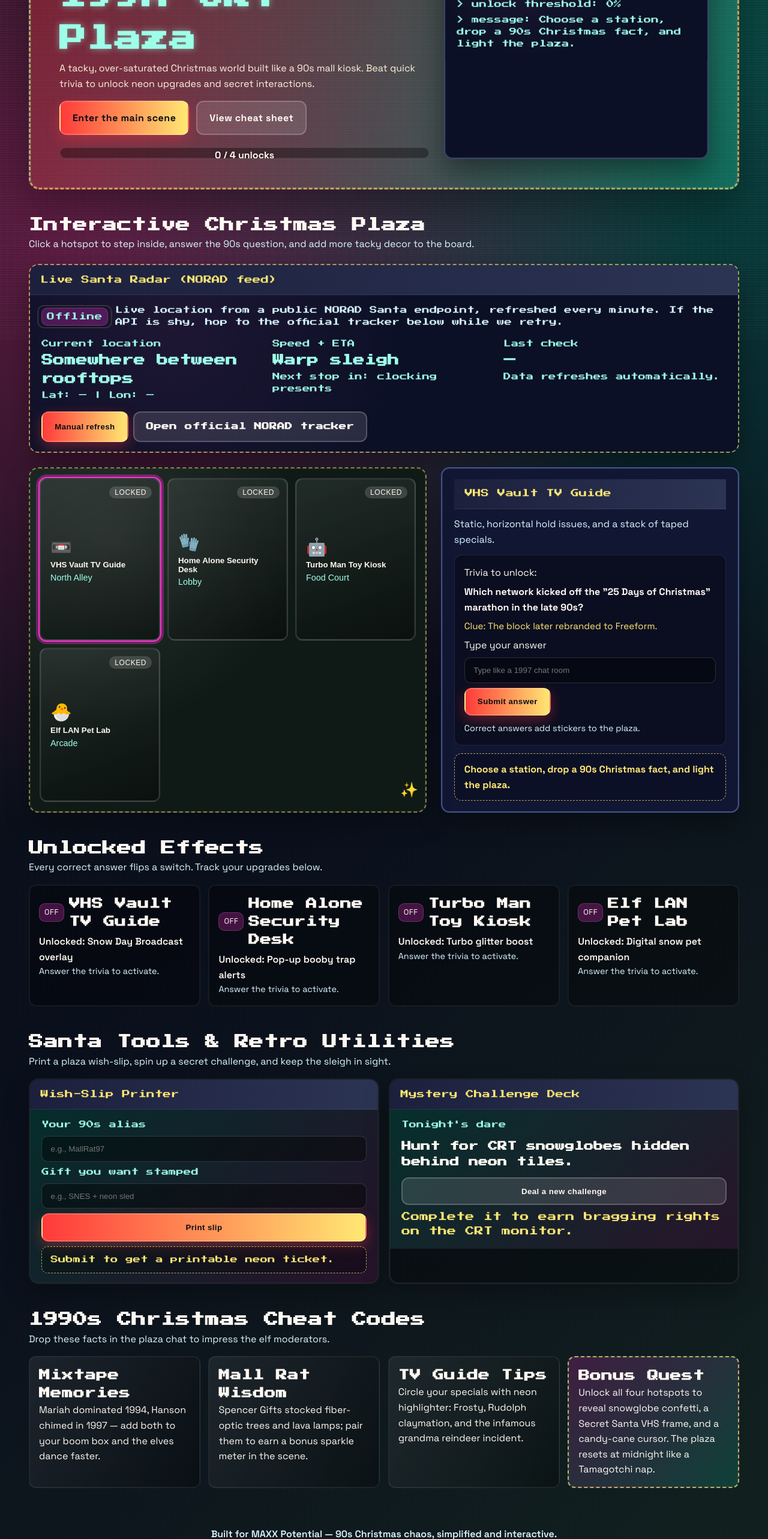
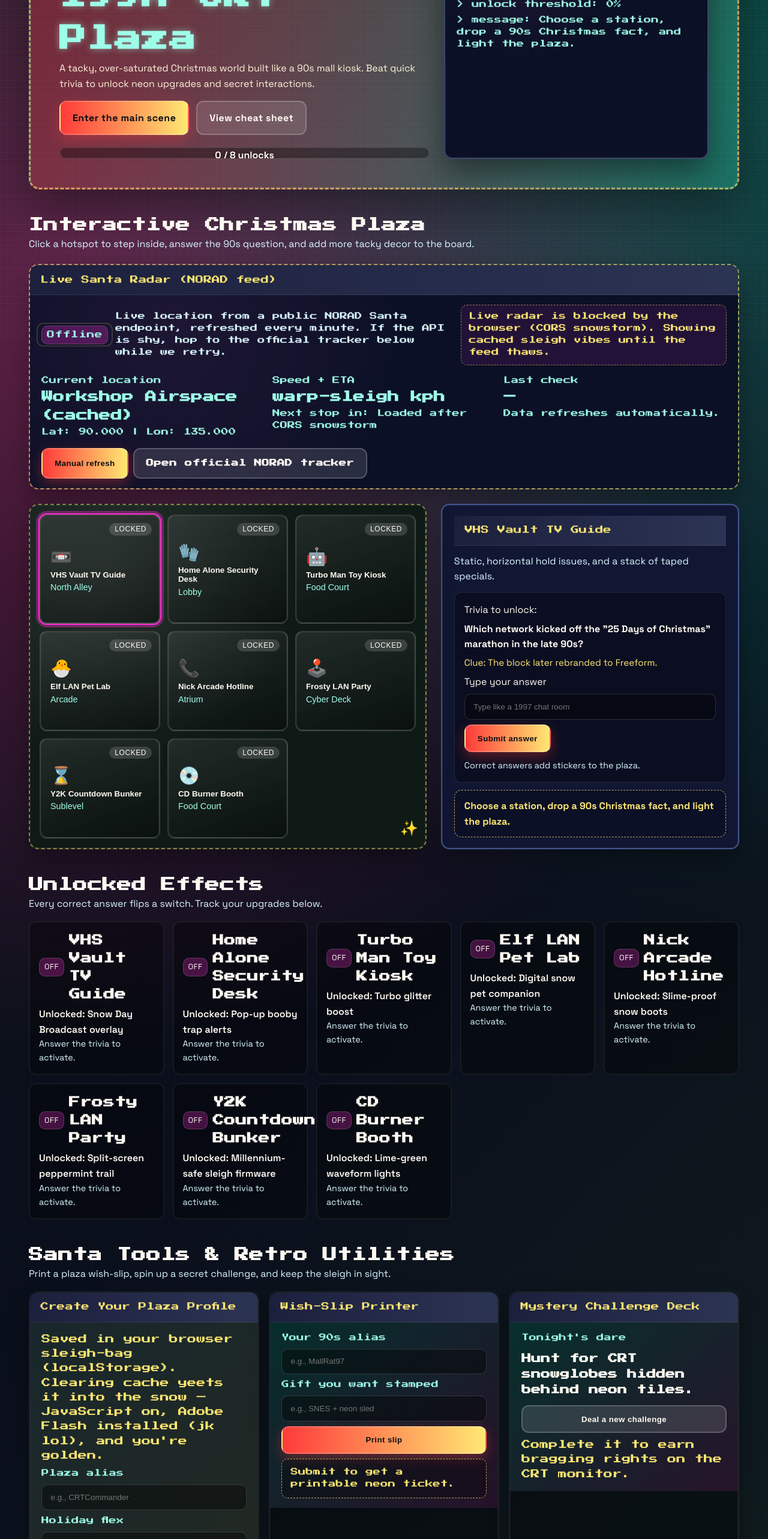
Before and after one commit to 1nc0gn30/2025-tackathon-website-MAXX-Potential, a React (Vite) app: page / in a window 1280 px wide. Shown: the part 234-2800 px from the top of the page at 60% size. Built offline with nearby package versions, Linux system fonts and the light colour scheme; no server answers.

Commit message:
Expand trivia and add local profile builder

```diff
--- a/src/App.css
+++ b/src/App.css
@@ -202,6 +202,15 @@
 .tracker__hint {
   margin: 0;
   color: #d8f6ff;
+}
+
+.tracker__alert {
+  margin: 0;
+  color: #ffe873;
+  background: rgba(255, 47, 210, 0.1);
+  border: 1px dashed rgba(255, 232, 115, 0.5);
+  padding: 0.6rem 0.8rem;
+  border-radius: 10px;
 }
 
 .tracker__grid {
@@ -479,6 +488,44 @@
   box-shadow: inset 0 0 0 1px rgba(255, 255, 255, 0.05), 0 18px 40px rgba(0, 0, 0, 0.28);
 }
 
+.profile__card .panel__body {
+  background: linear-gradient(140deg, rgba(158, 255, 232, 0.12), rgba(255, 232, 115, 0.12));
+}
+
+.profile__preview {
+  display: grid;
+  grid-template-columns: auto 1fr;
+  gap: 0.8rem;
+  align-items: center;
+  background: rgba(0, 0, 0, 0.35);
+  border: 1px dashed rgba(255, 232, 115, 0.6);
+  border-radius: 12px;
+  padding: 0.75rem 0.9rem;
+}
+
+.profile__avatar {
+  width: 58px;
+  height: 58px;
+  border-radius: 14px;
+  display: grid;
+  place-items: center;
+  font-size: 1.6rem;
+  background: linear-gradient(135deg, rgba(255, 47, 210, 0.18), rgba(0, 255, 200, 0.2));
+  box-shadow: inset 0 0 0 1px rgba(255, 255, 255, 0.08);
+}
+
+.profile__title {
+  margin: 0;
+  font-weight: 800;
+  color: #9effe8;
+}
+
+.profile__meta,
+.profile__gift {
+  margin: 0;
+  color: #fef3db;
+}
+
 .utility__body {
   display: grid;
   gap: 0.5rem;
--- a/src/App.jsx
+++ b/src/App.jsx
@@ -46,6 +46,50 @@
     reward: 'Unlocked: Digital snow pet companion',
     clue: 'Came with a keychain and a tiny reset button.',
     zone: 'Arcade'
+  },
+  {
+    id: 'nick-arcade',
+    title: 'Nick Arcade Hotline',
+    sprite: '📞',
+    flavor: 'Rotary phones calling in for slime updates and bonus rounds.',
+    trivia: 'Which green goop made winning contestants famous (and messy)?',
+    answers: ['slime', 'nickelodeon slime'],
+    reward: 'Unlocked: Slime-proof snow boots',
+    clue: 'You better duck when the studio audience chants.',
+    zone: 'Atrium'
+  },
+  {
+    id: 'arcade-lan',
+    title: 'Frosty LAN Party',
+    sprite: '🕹️',
+    flavor: 'Ethernet cables strung like garland over CRT monitors.',
+    trivia: 'Name the classic snowboarding game kids linked up on PlayStation.',
+    answers: ['ssx', 'ssx tricky'],
+    reward: 'Unlocked: Split-screen peppermint trail',
+    clue: 'The announcer yelled “Tricky!” every time you nailed a combo.',
+    zone: 'Cyber Deck'
+  },
+  {
+    id: 'y2k',
+    title: 'Y2K Countdown Bunker',
+    sprite: '⌛',
+    flavor: 'Candle-lit basement with printed internet guides and floppy disks.',
+    trivia: 'What two-digit fix panicked everyone at midnight 1999?',
+    answers: ['y2k', 'millennium bug'],
+    reward: 'Unlocked: Millennium-safe sleigh firmware',
+    clue: 'Bank clocks and airport boards were supposedly doomed.',
+    zone: 'Sublevel'
+  },
+  {
+    id: 'cd-burner',
+    title: 'CD Burner Booth',
+    sprite: '💿',
+    flavor: 'Stacks of blank discs waiting for the ultimate holiday mixtape.',
+    trivia: 'Which file-sharing program spread those jingle jams across dial-up?',
+    answers: ['napster'],
+    reward: 'Unlocked: Lime-green waveform lights',
+    clue: 'Its mascot was a cat with headphones.',
+    zone: 'Food Court'
   }
 ]
 
@@ -65,6 +109,20 @@
 ]
 
 const TRACKER_API = 'https://api.noradsanta.org/track'
+const TRACKER_FALLBACK = {
+  city: 'Workshop Airspace (cached)',
+  lat: '90.000',
+  lon: '135.000',
+  speed: 'warp-sleigh',
+  eta: 'Loaded after CORS snowstorm'
+}
+
+const defaultProfile = {
+  alias: '',
+  bio: '',
+  favoriteGift: '',
+  flair: '🎄'
+}
 
 const parseSantaPayload = (payload) => {
   if (!payload || typeof payload !== 'object') return null
@@ -104,10 +162,20 @@
   const [trackerState, setTrackerState] = useState('loading')
   const [santaSnapshot, setSantaSnapshot] = useState(null)
   const [lastTrackerUpdate, setLastTrackerUpdate] = useState(null)
+  const [trackerError, setTrackerError] = useState('')
   const [wishlistName, setWishlistName] = useState('')
   const [wishlistGift, setWishlistGift] = useState('')
   const [wishOutput, setWishOutput] = useState(null)
   const [secretChallenge, setSecretChallenge] = useState('Hunt for CRT snowglobes hidden behind neon tiles.')
+  const [profile, setProfile] = useState(() => {
+    if (typeof window === 'undefined') return defaultProfile
+    const stored = window.localStorage.getItem('crt-profile')
+    try {
+      return stored ? { ...defaultProfile, ...JSON.parse(stored) } : defaultProfile
+    } catch (error) {
+      return defaultProfile
+    }
+  })
 
   const activeStation = useMemo(
     () => stations.find((station) => station.id === activeId) || stations[0],
@@ -118,6 +186,7 @@
 
   const refreshSanta = useCallback(async () => {
     setTrackerState((prev) => (prev === 'ready' ? 'refreshing' : 'loading'))
+    setTrackerError('')
     try {
       const response = await fetch(TRACKER_API, { headers: { accept: 'application/json' } })
       if (!response.ok) throw new Error('Bad response')
@@ -129,7 +198,10 @@
       setTrackerState('ready')
     } catch (error) {
       setTrackerState('error')
-      setSantaSnapshot(null)
+      setSantaSnapshot((prev) => prev ?? TRACKER_FALLBACK)
+      setTrackerError(
+        'Live radar is blocked by the browser (CORS snowstorm). Showing cached sleigh vibes until the feed thaws.'
+      )
     }
   }, [])
 
@@ -138,6 +210,11 @@
     const id = setInterval(refreshSanta, 60_000)
     return () => clearInterval(id)
   }, [refreshSanta])
+
+  useEffect(() => {
+    if (typeof window === 'undefined') return
+    window.localStorage.setItem('crt-profile', JSON.stringify(profile))
+  }, [profile])
 
   const handleSubmit = (event) => {
     event.preventDefault()
@@ -181,6 +258,10 @@
     setWishOutput(
       `${wishlistName.trim()} requested ${wishlistGift.trim()} • ${glitter} • queued at ${timecode} — tape this to the plaza kiosk!`
     )
+  }
+
+  const handleProfileChange = (field, value) => {
+    setProfile((prev) => ({ ...prev, [field]: value }))
   }
 
   return (
@@ -245,6 +326,7 @@
                   Live location from a public NORAD Santa endpoint, refreshed every minute. If the API is shy, hop to the
                   official tracker below while we retry.
                 </p>
+                {trackerError ? <p className="tracker__alert">{trackerError}</p> : null}
               </div>
 
               <div className="tracker__grid">
@@ -360,6 +442,61 @@
           <p className="section__sub">Print a plaza wish-slip, spin up a secret challenge, and keep the sleigh in sight.</p>
         </div>
         <div className="utilities__grid">
+          <div className="utility__card profile__card">
+            <div className="panel__title">Create Your Plaza Profile</div>
+            <div className="panel__body utility__body">
+              <p className="panel__hint">
+                Saved in your browser sleigh-bag (localStorage). Clearing cache yeets it into the snow — JavaScript on,
+                Adobe Flash installed (jk lol), and you&apos;re golden.
+              </p>
+              <label className="panel__label" htmlFor="profile-name">
+                Plaza alias
+              </label>
+              <input
+                id="profile-name"
+                value={profile.alias}
+                onChange={(event) => handleProfileChange('alias', event.target.value)}
+                placeholder="e.g., CRTCommander"
+              />
+              <label className="panel__label" htmlFor="profile-bio">
+                Holiday flex
+              </label>
+              <input
+                id="profile-bio"
+                value={profile.bio}
+                onChange={(event) => handleProfileChange('bio', event.target.value)}
+                placeholder="90s snack, favorite mall memory, etc."
+              />
+              <label className="panel__label" htmlFor="profile-gift">
+                Dream haul
+              </label>
+              <input
+                id="profile-gift"
+                value={profile.favoriteGift}
+                onChange={(event) => handleProfileChange('favoriteGift', event.target.value)}
+                placeholder="e.g., translucent Game Boy + snow globe"
+              />
+              <label className="panel__label" htmlFor="profile-flair">
+                Flair emoji
+              </label>
+              <input
+                id="profile-flair"
+                value={profile.flair}
+                onChange={(event) => handleProfileChange('flair', event.target.value || '🎄')}
+                maxLength={4}
+              />
+              <div className="profile__preview">
+                <div className="profile__avatar" aria-hidden>
+                  {profile.flair || '🎄'}
+                </div>
+                <div>
+                  <p className="profile__title">{profile.alias || 'Anonymous Mall Elf'}</p>
+                  <p className="profile__meta">{profile.bio || 'Type a line to light up your badge.'}</p>
+                  <p className="profile__gift">Wishlist: {profile.favoriteGift || 'TBD (wrap it in neon)'}</p>
+                </div>
+              </div>
+            </div>
+          </div>
           <div className="utility__card">
             <div className="panel__title">Wish-Slip Printer</div>
             <form className="panel__body utility__body" onSubmit={handlePrintWish}>
```
